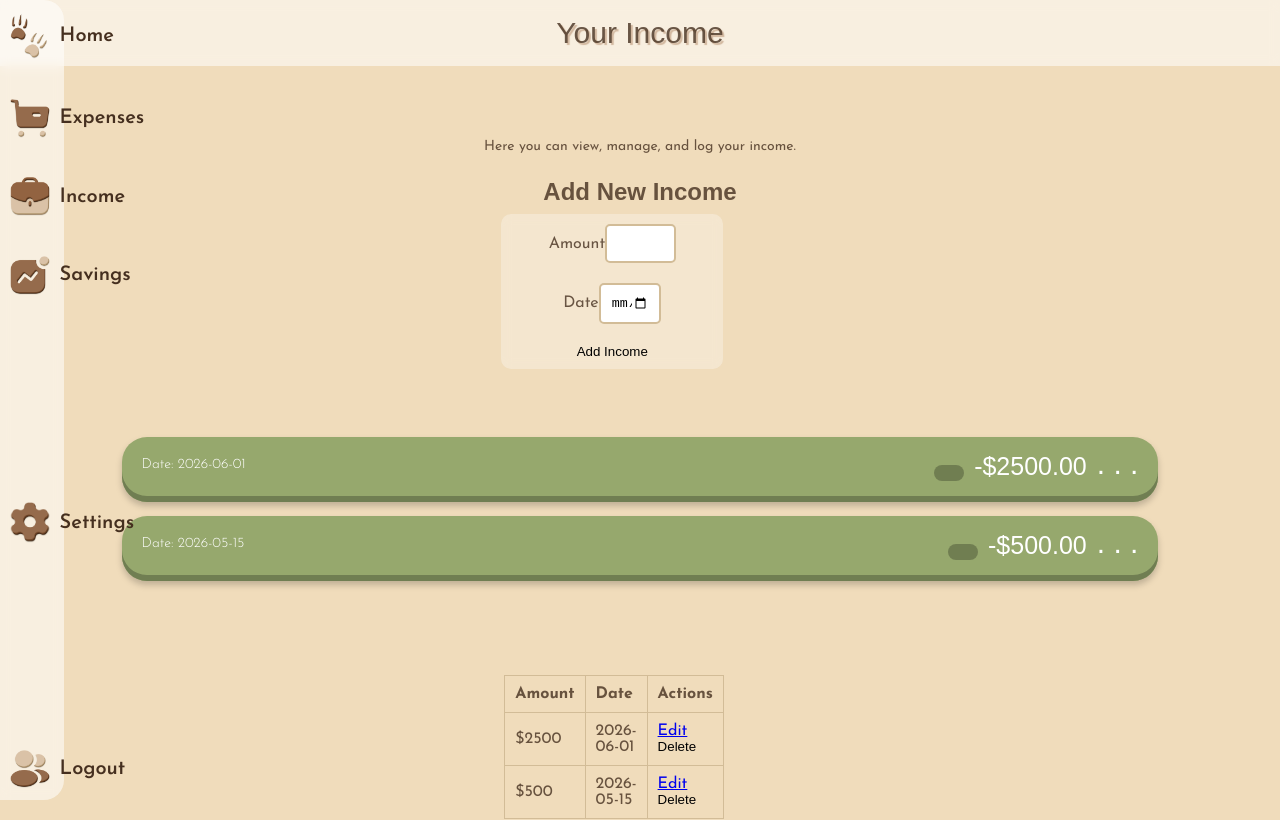
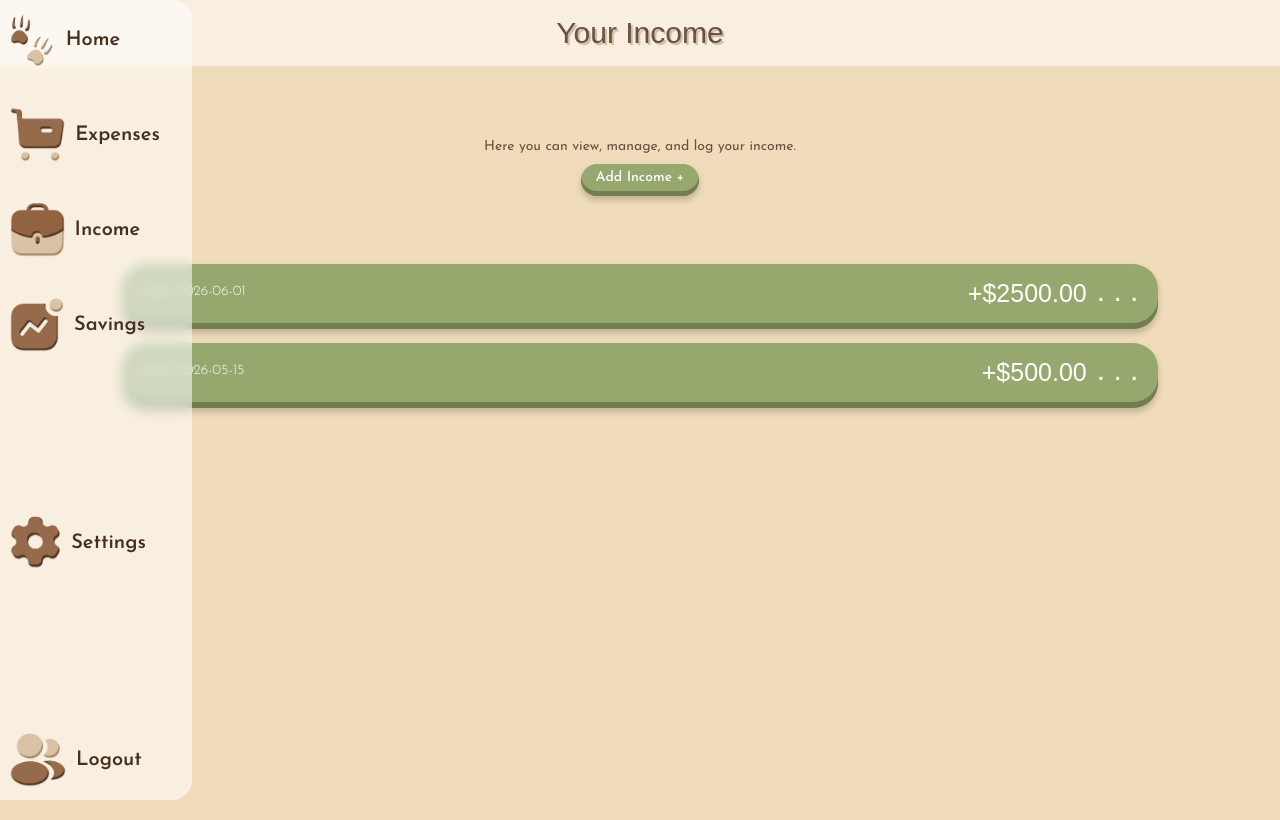
Before and after one commit to maliafecteau/tracking_app, a React app in the folder frontend/: page /income in a window 1280 px wide. Shown: the top 820 px of the page. Built offline with nearby package versions, Linux system fonts and the light colour scheme; sample sign-in values are in the browser's storage; the HTML template or start-up script is replaced by a standard one; a web font is replaced by a local one.

Commit message:
styling income page
styled income page more and commented out unused code but havent removed it just in case

```diff
--- a/frontend/src/components/ExpenseChip/ExpenseChip.jsx
+++ b/frontend/src/components/ExpenseChip/ExpenseChip.jsx
@@ -9,16 +9,28 @@ export default function ExpenseChip({ itemId, type, description, date, amount, c
                 <h3>{description}</h3>
                 <p>Date: {date}</p>
             </section>
+            {type === 'income' ? (
+            <section className="flex-section">
+                <h4>+${amount.toFixed(2)}</h4>
+                <OptionsBtn
+                    idKey={itemId}
+                    itemType={type}
+                    onDelete={onDelete}
+                    />
+            </section>
+            ) : (
             <section className="flex-section">
                 <p className="category-tag">{category}</p>
                 <h4>-${amount.toFixed(2)}</h4>
                 <OptionsBtn
-                    idKey={itemId}
-                    itemType={type}
-                    onDelete={onDelete}
-                    onCategoryChange={onCategoryChange}
+                idKey={itemId}
+                itemType={type}
+                onDelete={onDelete}
+                onCategoryChange={onCategoryChange}
                     />
             </section>
+            )}
+
         </div>
     )
 }
--- a/frontend/src/pages/income.jsx
+++ b/frontend/src/pages/income.jsx
@@ -13,11 +13,16 @@ export default function Income() {
   const [amount, setAmount] = useState('')
   const [date, setDate] = useState('')
   const [incomes, setIncomes] = useState(sampleIncomes)
+  const [isFormVisible, setIsFormVisible] = useState(false)
   const [message, setMessage] = useState('')
   const [error, setError] = useState('')
 
   const token = localStorage.getItem('token')
   const authHeader = token ? { Authorization: `Bearer ${token}` } : {}
+
+  const toggleForm = () => {
+    setIsFormVisible((prev) => !prev)
+  }
 
   async function initialLoad() { // loads the incomes from bank using ahaku
     setLoading(true)
@@ -93,6 +98,7 @@ export default function Income() {
 
   const items = [
     ...incomes.map((i) => ({
+      type: 'income',
       id: i.income_id,
       amount: i.amount,
       date: i.date
@@ -102,6 +108,10 @@ export default function Income() {
   return (
     <Base title="Income" header="Your Income">
       <p>Here you can view, manage, and log your income.</p>
+      <button id="expense-form-btn" type="button" onClick={toggleForm}>
+        {isFormVisible ? 'Cancel' : 'Add Income +'}
+      </button>
+      {isFormVisible && (
         <section className="income-form">
           <h2>Add New Income</h2>
           <form onSubmit={handleAddIncome}>
@@ -133,51 +143,21 @@ export default function Income() {
           {message && <p className="form-success">{message}</p>}
           {error && <p className="form-error">{error}</p>}
       </section>
+      )}
+
 
       <div className="expenses-container">
           {items.map((item) => (
             <ExpenseChip
-              key={item.id}
+              key={`${item.type}-${item.id}`}
               itemId={item.id}
+              type={item.type}
               date={item.date}
               amount={item.amount}
               onDelete={() => handleDeleteIncome(item.id)}/>
           ))
         }
         </div>
-
-      <section className="income-list">
-        {incomes.length ? (
-          <table>
-            <thead>
-              <tr>
-                <th>Amount</th>
-                <th>Date</th>
-                <th>Actions</th>
-              </tr>
-            </thead>
-            <tbody>
-              {incomes.map((income) => (
-                <tr key={income.income_id}>
-                  <td>${income.amount}</td>
-                  <td>{income.date}</td>
-                  <td>
-                    <a href={`/income/edit/${income.income_id}`}>Edit</a>
-                    <button
-                      type="button"
-                      onClick={() => handleDeleteIncome(income.income_id)}
-                    >
-                      Delete
-                    </button>
-                  </td>
-                </tr>
-              ))}
-            </tbody>
-          </table>
-        ) : (
-          <p>No income recorded yet.</p>
-        )}
-      </section>
     </Base>
   )
 }
```
Lines whose indentation alone changed are shown as unchanged.
